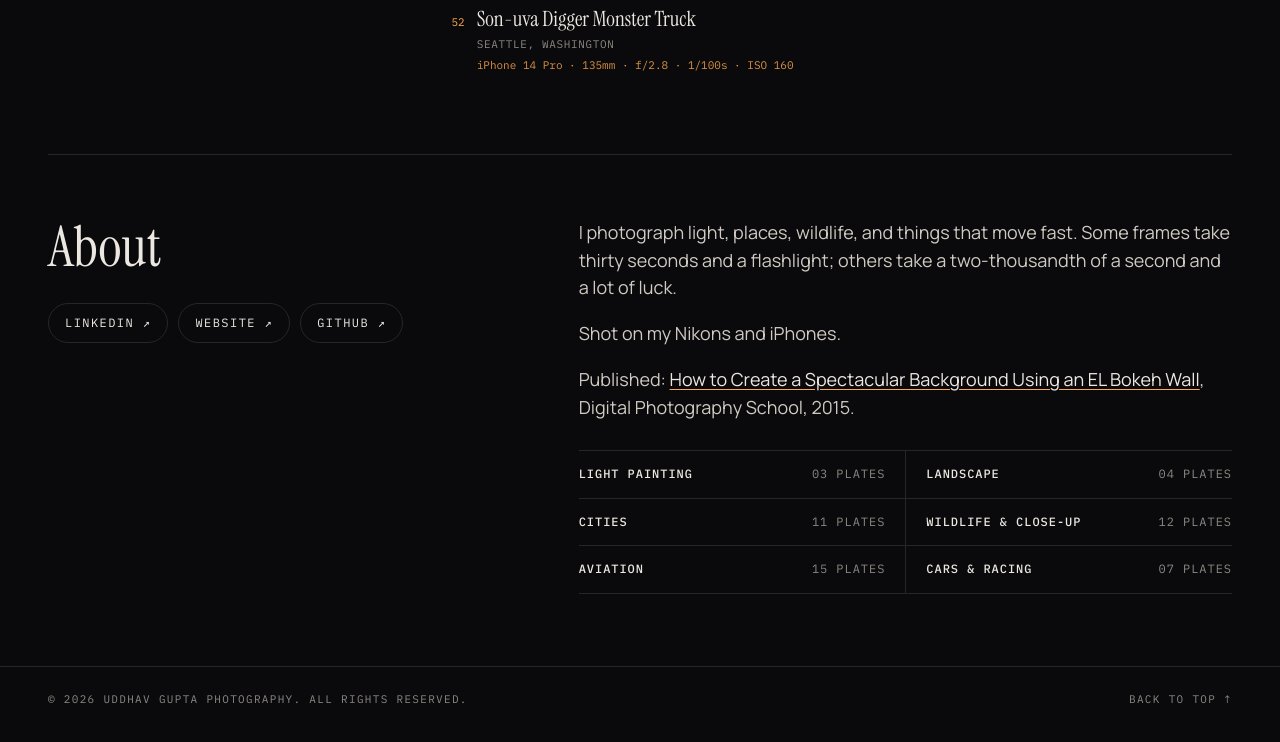
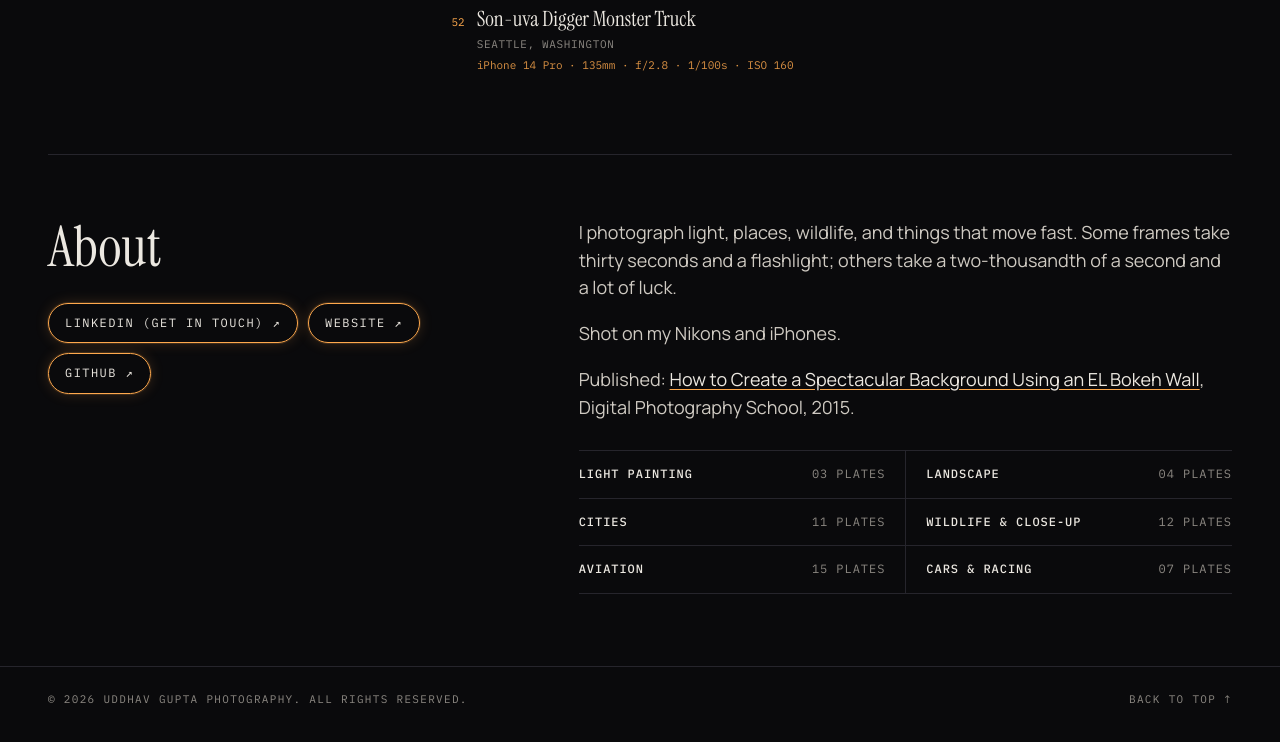
Before and after one commit to UddhavGupta/photography-portfolio, a plain HTML site: page index.html in a window 1280 px wide. Shown: the part 7828-8570 px from the top of the page. Drawn offline with Linux system fonts and the light colour scheme.

Commit message:
About links: orange outline, LinkedIn (get in touch)
Co-Authored-By: Claude Opus 5.5 <noreply@anthropic.com>
Claude-Session: https://claude.ai/code/session_016BzajNVd6zemARM6PJKsee

```diff
--- a/index.html
+++ b/index.html
@@ -96,8 +96,8 @@ figcaption .pl{font-family:var(--mono);font-size:11px;letter-spacing:.06em;text-
 .about-link{color:var(--paper);text-decoration-color:var(--sodium);text-underline-offset:3px}
 .about-link:hover{color:var(--sodium)}
 .elsewhere{display:flex;flex-wrap:wrap;gap:10px;margin-top:28px}
-.elsewhere a{font-family:var(--mono);font-size:12px;letter-spacing:.12em;text-transform:uppercase;color:var(--paper);text-decoration:none;border:1px solid var(--line);border-radius:999px;padding:10px 16px;transition:border-color .2s,color .2s}
-.elsewhere a:hover{border-color:var(--sodium);color:var(--sodium)}
+.elsewhere a{font-family:var(--mono);font-size:12px;letter-spacing:.12em;text-transform:uppercase;color:var(--paper);text-decoration:none;border:1px solid var(--sodium);border-radius:999px;padding:10px 16px;box-shadow:0 0 0 1px rgba(255,169,77,.15),0 0 14px rgba(255,169,77,.18);transition:background .2s,color .2s}
+.elsewhere a:hover{background:var(--sodium);color:var(--ink)}
 .series-list{list-style:none;margin:28px 0 0;padding:0;display:grid;grid-template-columns:repeat(2,minmax(0,1fr));border-top:1px solid var(--line)}
 .series-list li{padding:14px 0;border-bottom:1px solid var(--line);display:flex;justify-content:space-between;gap:12px;font-family:var(--mono);font-size:12px;letter-spacing:.08em;text-transform:uppercase;color:var(--muted)}
 .series-list li:nth-child(odd){padding-right:20px}
@@ -168,11 +168,11 @@ footer a{color:inherit;text-decoration:none}
   <section class="about" id="about" aria-labelledby="about-title">
     <div>
       <h2 id="about-title">About</h2>
-        <nav class="elsewhere" aria-label="Elsewhere">
-          <a href="https://www.linkedin.com/in/guptauddhav" target="_blank" rel="noopener">LinkedIn <span aria-hidden="true">↗</span></a>
-          <a href="https://www.guptau.com" target="_blank" rel="noopener">Website <span aria-hidden="true">↗</span></a>
-          <a href="https://github.com/UddhavGupta" target="_blank" rel="noopener">GitHub <span aria-hidden="true">↗</span></a>
-        </nav>
+      <nav class="elsewhere" aria-label="Elsewhere">
+        <a href="https://www.linkedin.com/in/guptauddhav" target="_blank" rel="noopener">LinkedIn (get in touch) <span aria-hidden="true">↗</span></a>
+        <a href="https://www.guptau.com" target="_blank" rel="noopener">Website <span aria-hidden="true">↗</span></a>
+        <a href="https://github.com/UddhavGupta" target="_blank" rel="noopener">GitHub <span aria-hidden="true">↗</span></a>
+      </nav>
     </div>
     <div>
       <p>I photograph light, places, wildlife, and things that move fast. Some frames take thirty seconds and a flashlight; others take a two-thousandth of a second and a lot of luck.</p>
```
